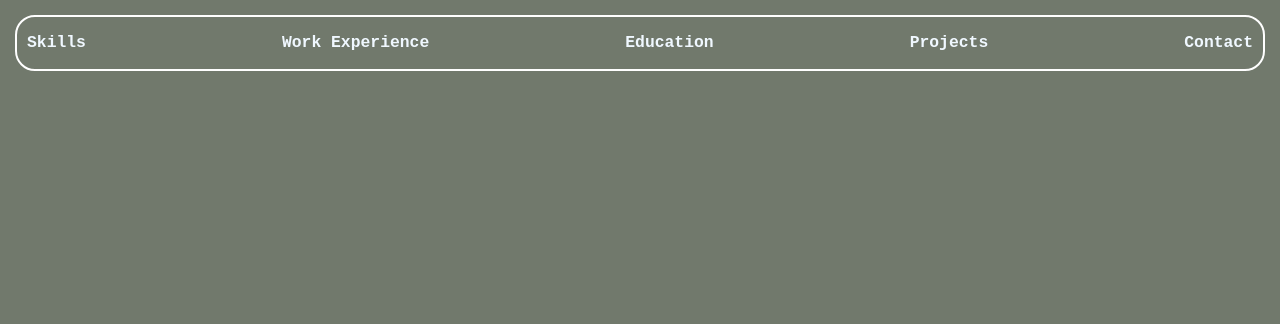
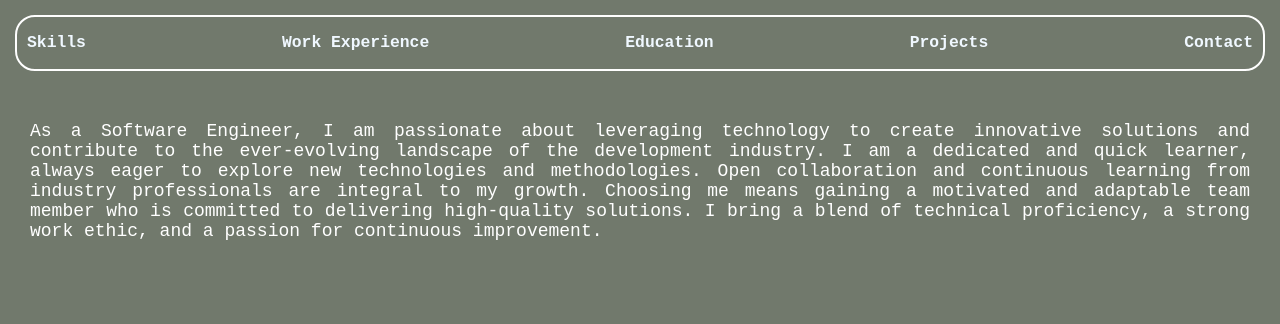
Before and after one commit to Euwamahoro/Enock_resume, a plain HTML site: page index.html in a window 1280 px wide. Drawn offline with Linux system fonts and the light colour scheme.

Commit message:
This is Enock

```diff
--- a/index.html
+++ b/index.html
@@ -17,5 +17,11 @@
             <h3><a href="#cont">Contact</a></h3>
         </div>
     </header>
+    <main class="main-div">
+        <!-- Here I will add the rest of the content of my website -->
+    <section id="personal-ethos">
+        <p>As a Software Engineer, I am passionate about leveraging technology to create innovative solutions and contribute to the ever-evolving landscape of the development industry. I am a dedicated and quick learner, always eager to explore new technologies and methodologies. Open collaboration and continuous learning from industry professionals are integral to my growth. Choosing me means gaining a motivated and adaptable team member who is committed to delivering high-quality solutions. I bring a blend of technical proficiency, a strong work ethic, and a passion for continuous improvement.</p>
+    </section>
+    </main>
 </body>
 </html>
--- a/styles.css
+++ b/styles.css
@@ -24,3 +24,23 @@ header {
     justify-content: center;
     margin: 15px;
 }
+.main-div {
+    margin-top: 15px;
+    justify-content: center;
+    justify-items: center;
+}
+
+#personal-ethos {
+    justify-content: center;
+    margin: 20px;
+    height: 200px;
+    font-size: 18px;
+}
+#personal-ethos p{
+    justify-content: center;
+    font-size:large;
+    margin: 10px;
+    display: flex;
+    text-align: justify;
+    margin-top: 50px;
+}
```
